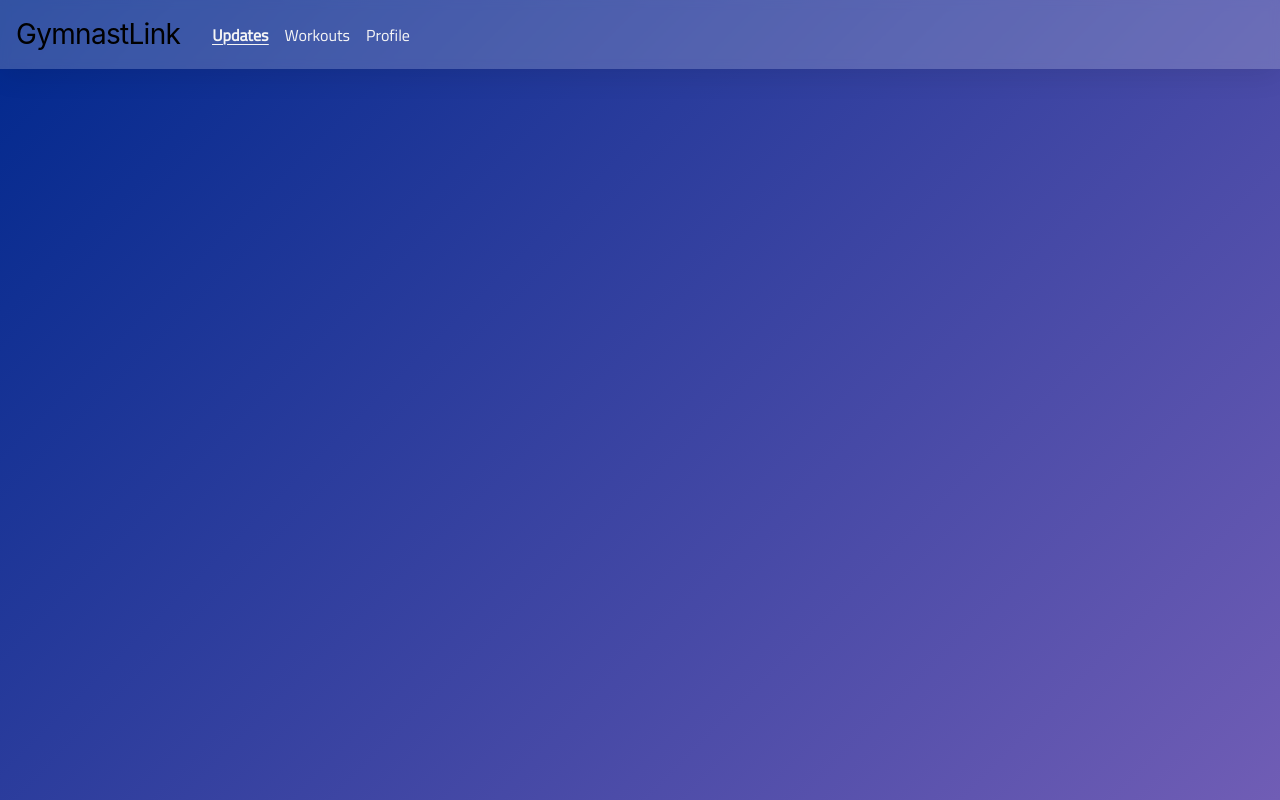
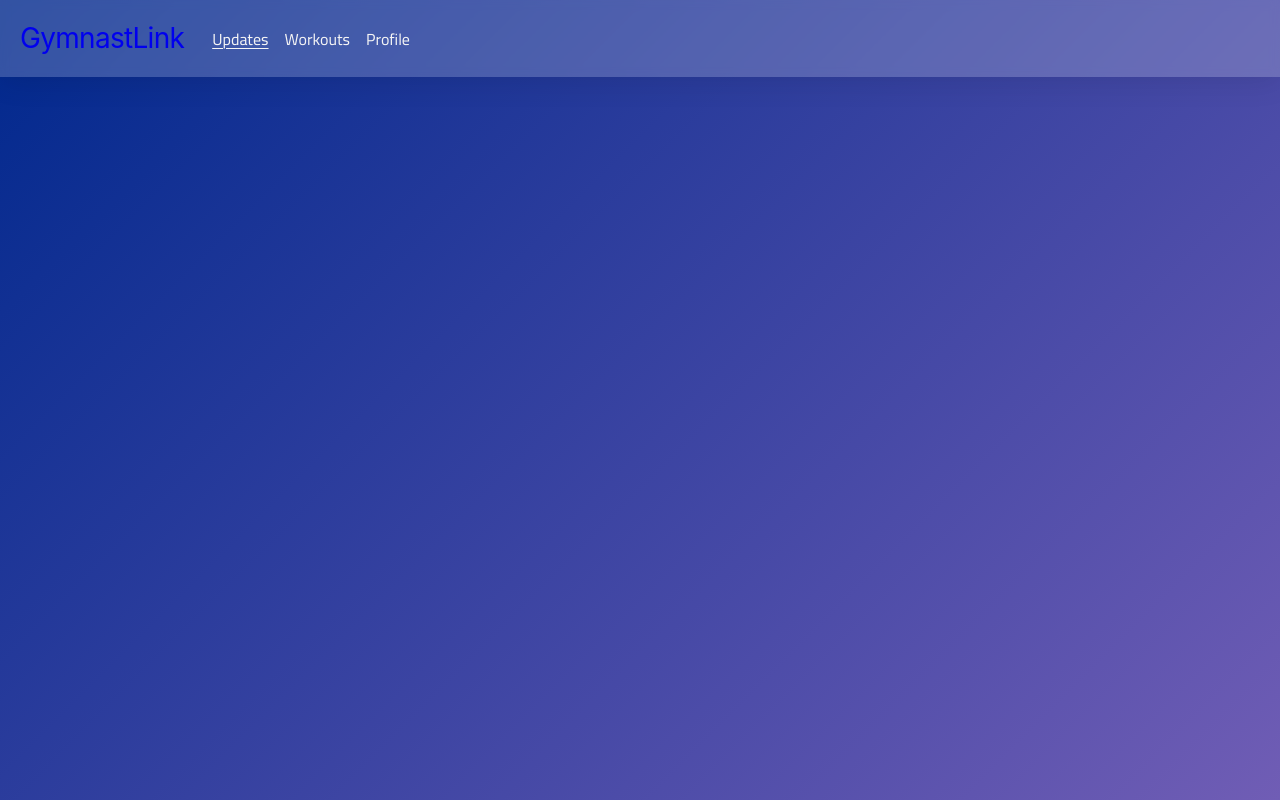
Before and after one commit to shaynisanov/GymnastLink-Web, a React (Vite) app in the folder GymnastLink-Client/: page /updates in a window 1280 px wide. Built offline with nearby package versions, Linux system fonts and the light colour scheme; no server answers.

Commit message:
pr fixes & add dynamic expiration to token

```diff
--- a/GymnastLink-Client/src/components/Navbar/index.tsx
+++ b/GymnastLink-Client/src/components/Navbar/index.tsx
@@ -15,7 +15,9 @@ const NavBar: FC = () => {
   return (
     <div style={glassEffect} className={styles.container}>
       <div className={styles.logoAndLinks}>
-        <Typography level="h2">GymnastLink</Typography>
+        <Link to="/" className={styles.logo}>
+          <Typography level="h2">GymnastLink</Typography>
+        </Link>
         <div className={styles.linksContainer}>
           {menuItems.map((item) => (
             <Link
@@ -23,12 +25,7 @@ const NavBar: FC = () => {
               to={item.route}
               className={currentRoute === item.route ? styles.activePageText : styles.pageText}
             >
-              <Typography
-                level="body-lg"
-                className={currentRoute === item.route ? styles.activePageText : styles.pageText}
-              >
-                {item.text}
-              </Typography>
+              <Typography level="body-lg">{item.text}</Typography>
             </Link>
           ))}
         </div>
--- a/GymnastLink-Client/src/components/Navbar/styles.module.scss
+++ b/GymnastLink-Client/src/components/Navbar/styles.module.scss
@@ -8,8 +8,23 @@
 
   .logoAndLinks {
     display: flex;
-    gap: 32px;
+    gap: 24px;
     align-items: center;
+
+    .logo {
+      text-decoration: unset;
+      padding: 4px;
+      transition: background-color 0.2s;
+      border-radius: 8px;
+
+      &:hover {
+        > h2 {
+          color: #00288D;
+        }
+
+        background-color: palette.$fontColor;
+      }
+    }
 
     .linksContainer {
       display: flex;
@@ -20,7 +35,9 @@
         text-decoration: transparent;
 
         &:hover {
-          font-weight: 700;
+          > p {
+            font-weight: 700;
+          }
         }
       }
 
--- a/GymnastLink-Client/src/pages/Login.tsx
+++ b/GymnastLink-Client/src/pages/Login.tsx
@@ -16,7 +16,6 @@ const Login: FC = () => {
 
   useEffect(() => {
     if (token) {
-      console.log('here');
       if (!user) {
         getUserData().then((userData) => {
           setUser(userData);
--- a/GymnastLink-Client/src/services/api.ts
+++ b/GymnastLink-Client/src/services/api.ts
@@ -3,8 +3,10 @@ import axios from 'axios';
 import Cookies from 'js-cookie';
 import {UserLoginForm} from '@components/LoginForm/form';
 import {LoggedUser} from '@customTypes/User';
+import {parseExpirationInDays} from '@utils/dateUtils';
 
 const BASE_URL = import.meta.env.VITE_SERVER_URL;
+const JWT_TOKEN_EXPIRES = import.meta.env.VITE_JWT_TOKEN_EXPIRES;
 
 const registerUser = async (loginForm: UserLoginForm) => {
   const response = await axios.post<LoggedUser>(`${BASE_URL}/users/register`, loginForm);
@@ -14,7 +16,7 @@ const registerUser = async (loginForm: UserLoginForm) => {
 
 const userLogin = async (loginForm: UserLoginForm) => {
   const response = await axios.post<LoggedUser>(`${BASE_URL}/users/login`, loginForm);
-  Cookies.set('access_token', response.data.accessToken, {expires: 7});
+  Cookies.set('access_token', response.data.accessToken, {expires: parseExpirationInDays(JWT_TOKEN_EXPIRES)});
   Cookies.set('refresh_token', response.data.refreshToken);
 
   return response.data;
--- /dev/null
+++ b/GymnastLink-Client/src/utils/dateUtils.ts
@@ -0,0 +1,20 @@
+const parseExpirationInDays = (expiration: string) => {
+  const match = expiration.match(/(\d+)([smhd])/);
+  if (!match) return 0;
+
+  const value = parseInt(match[1], 10);
+  const unit = match[2];
+
+  switch (unit) {
+    case 'm':
+      return value / 1440; // minutes to days
+    case 'h':
+      return value / 24; // hours to days
+    case 'd':
+      return value; // days
+    default:
+      return 0;
+  }
+};
+
+export {parseExpirationInDays};
```
